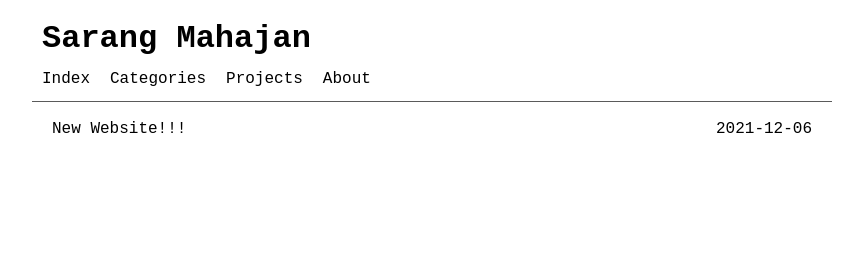
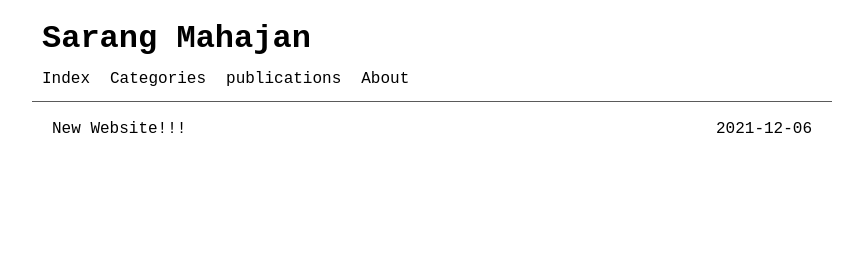
Before and after one commit to barlowtwin/sarang7m.github.io, a Jekyll site: the page built from index.html, in a window 1280 px wide. Shown: the top 261 px of the page, without its empty margins (208-1068 px from the left). Built offline with Jekyll 4.4.1, drawn with Linux system fonts in a browser that asks for light colours; the list of posts is cut into pages by our own code.

Commit message:
Update menus.yml

```diff
--- a/_data/menus.yml
+++ b/_data/menus.yml
@@ -4,8 +4,8 @@
 - default: menu_category
   url:   "category"
 
-- title: "Projects"
-  url: "projects"
+- title: "publications"
+  url: "publications"
 
 - default: menu_about
   url:   "about"
```
